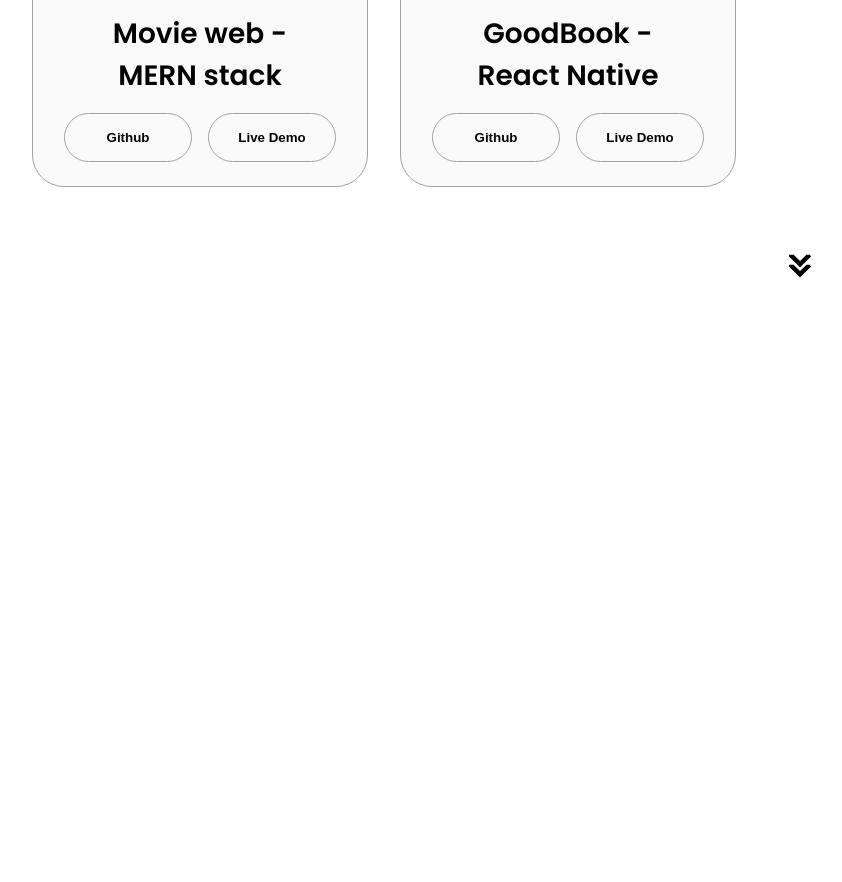
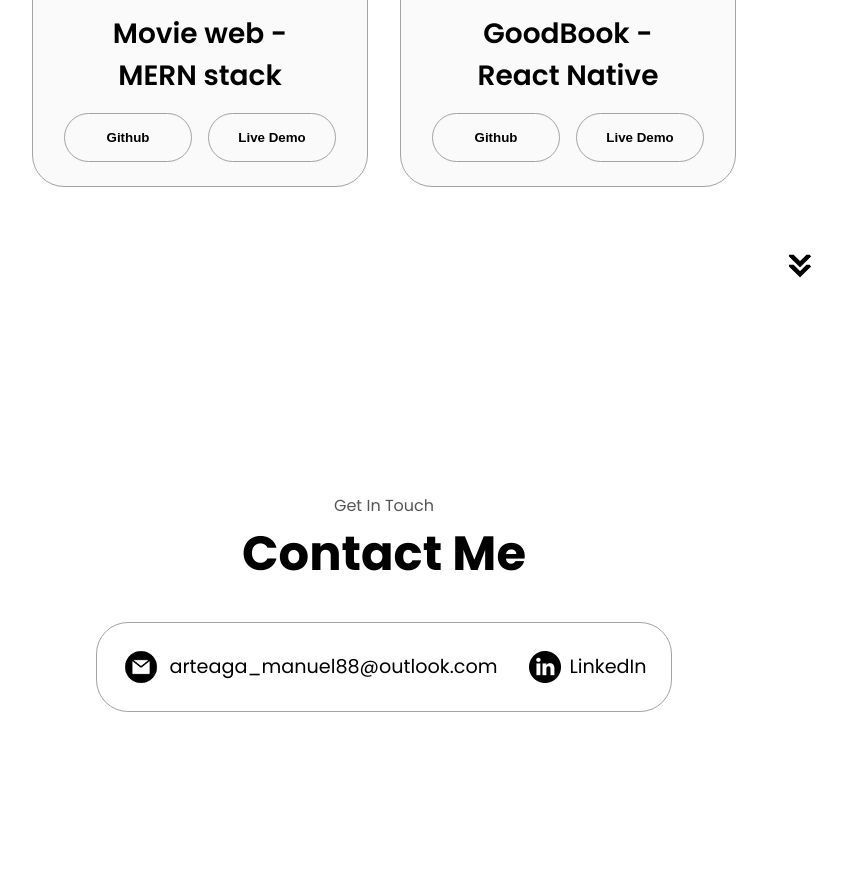
Before and after one commit to Arteaga08/portafolio---HTML-Css-js, a plain HTML site: page index.html in a window 1280 px wide. Shown: the part 3879-4761 px from the top of the page, without its empty margins (256-1098 px from the left). Before the commit the page ends 4201 px from the top, so only its background shows below. Drawn offline with Linux system fonts and the light colour scheme; files whose address does not match are found by name.

Commit message:
Contact section created and styled

```diff
--- a/index.html
+++ b/index.html
@@ -393,6 +393,37 @@
       />
     </section>
 
+    <section id="contact">
+      <p class="section__text__p1">Get In Touch</p>
+      <h1 class="title">Contact Me</h1>
+      <div class="contact-info-upper-container">
+        <div class="contact-info-container">
+          <img
+            src="./assets/email.png"
+            alt="Email Icon"
+            class="icon contact-icon email-icon"
+          />
+          <p>
+            <a href="mailto:arteaga_manuel88@outlook.com"
+              >arteaga_manuel88@outlook.com</a
+            >
+          </p>
+        </div>
+        <div class="contact-info-container">
+          <img
+            src="./assets/linkedin.png"
+            alt="Linkedin Icon"
+            class="icon contact-icon"
+          />
+          <p>
+            <a href="https://www.linkedin.com/in/manuel-alejandro-arteaga-ontiveros-39b502369"
+              >LinkedIn</a
+            >
+          </p>
+        </div>
+      </div>
+    </section>
+
     <script src="script.js"></script>
   </body>
 </html>
--- a/style.css
+++ b/style.css
@@ -401,3 +401,43 @@ article .icon {
   color: black;
   border-color: rgb(163, 163, 163);
 }
+
+/* CONTACT */
+
+#contact {
+  display: flex;
+  justify-content: center;
+  flex-direction: column;
+  height: 70vh;
+}
+
+.contact-info-upper-container {
+  display: flex;
+  justify-content: center;
+  border-radius: 2rem;
+  border: rgb(53, 53, 53) 0.1rem solid;
+  border-color: rgb(163, 163, 163);
+  background: (250, 250, 250);
+  margin: 2rem auto;
+  padding: 0.5rem;
+}
+
+.contact-info-container {
+  display: flex;
+  align-items: center;
+  justify-content: center;
+  gap: 0.5rem;
+  margin: 1rem;
+}
+
+.contact-info-container p {
+  font-size: larger;
+}
+
+.contact-icon {
+  cursor: default
+}
+
+.email-icon {
+  height: 2.5rem;
+}
```
